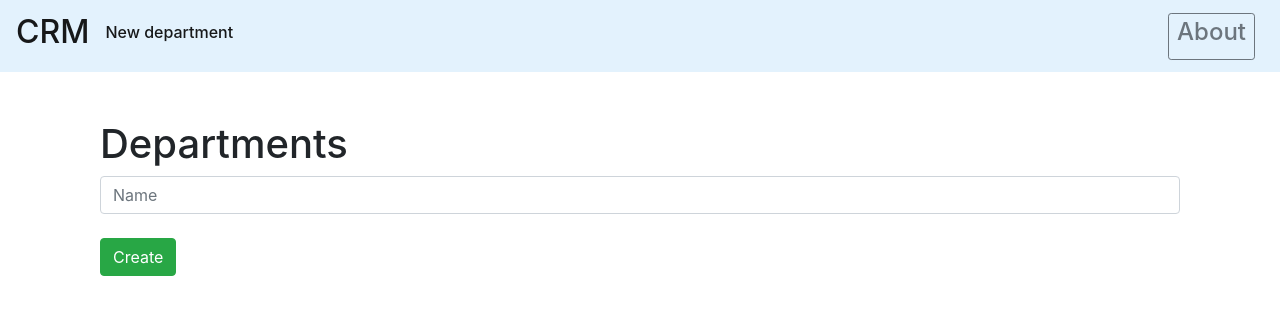
After one commit to obetsa/flask_crm_new, a Flask app: page /create_department in a window 1280 px wide. The commit adds this page. Shown: the top 315 px of the page. Run offline with Flask 2, Linux system fonts and the light colour scheme; parts of the project's set-up code (start-up, migrations or seed data) failed here and were passed over; some libraries are stand-ins or nearby versions.

Commit message:
departments

```diff
--- a/app.py
+++ b/app.py
@@ -1,11 +1,11 @@
-from flask import Flask, render_template, url_for
+from flask import Flask, render_template, url_for, request
 from flask_sqlalchemy import SQLAlchemy
 from datetime import datetime
 
 
 app = Flask(__name__)
 app.config['SQLALCHEMY_DATABASE_URI'] = 'sqlite:///base.db'
-db = SQLAlchemy(app)
+app.config['SQLALCHEMY_TRACK_MODIFICATIONS'] = False
 
 
 class Departments(db.Model):
@@ -40,9 +40,9 @@ def index():
     return render_template("index.html")
 
 
-@app.route('/about')
-def about():
-    return render_template("about.html")
+@app.route("/create_department", methods=["POST", "GET"])
+def create_department():
+    return render_template("departments.html")
 
 
 @app.route('/departments/<string:name>/<int:id>')
@@ -60,5 +60,10 @@ def orders():
     return render_template("index.html")
 
 
+@app.route('/about')
+def about():
+    return render_template("about.html")
+
+
 if __name__ == "__main__":
     app.run(debug=True)
--- a/templates/base.html
+++ b/templates/base.html
@@ -13,9 +13,10 @@
     <body>
         <nav class="navbar navbar-expand-md navbar-light" style="background-color: #e3f2fd;">
             <a class="navbar-brand" href="{{ url_for('index')}}"><h2>CRM</h2></a>
-            <button class="navbar-toggler" type="button" data-toggle="collapse" data-target="#navbarNav" aria-controls="navbarNav" aria-expanded="false" aria-label="Toggle navigation">
-                <span class="navbar-toggler-icon"></span>
-            </button >
+                <button class="navbar-toggler" type="button" data-toggle="collapse" data-target="#navbarNav" aria-controls="navbarNav" aria-expanded="false" aria-label="Toggle navigation">
+                    <span class="navbar-toggler-icon"></span>
+                </button >
+            <a class="navbar-brand" href="/create_department"><h6>New department</h6></a>
             <div style="position: absolute; right: 25px;" class="collapse navbar-collapse" id="navbarNav">
                 <ul class="navbar-nav">
                     <li class="nav-item active">
--- /dev/null
+++ b/templates/departments.html
@@ -0,0 +1,20 @@
+{% extends 'base.html' %}
+
+
+{% block title %}
+CRM
+{% endblock %}
+
+
+{% block body %}
+<div class="container mt-5">
+    <h1>Departments</h1>
+    <form method="post">
+        <input type="text" name="title" id="title" class="form-control" placeholder="Name"><br>
+<!--        <textarea name="intro" id="intro" class="form-control"></textarea><br>-->
+<!--        <textarea name="intro" id="text" class="form-control"></textarea><br>-->
+        <input type="submit" class="btn btn-success" value="Create">
+    </form>
+
+</div>
+{% endblock %}
--- a/templates/index.html
+++ b/templates/index.html
@@ -2,9 +2,7 @@
 
 
 {% block title %}
-
 CRM
-
 {% endblock %}
 
 
```
